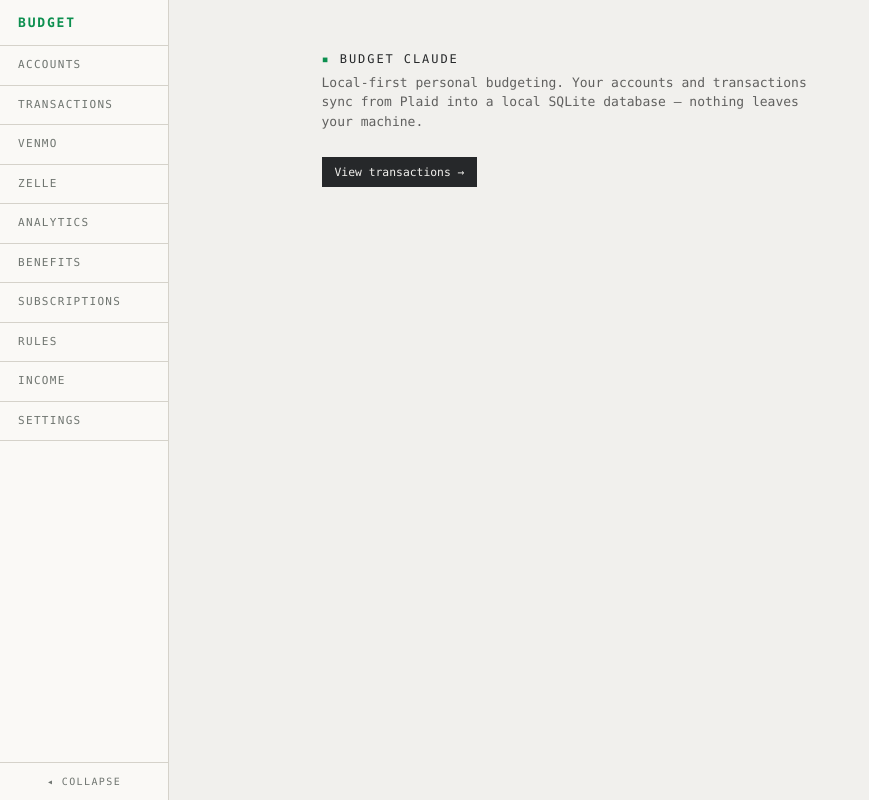
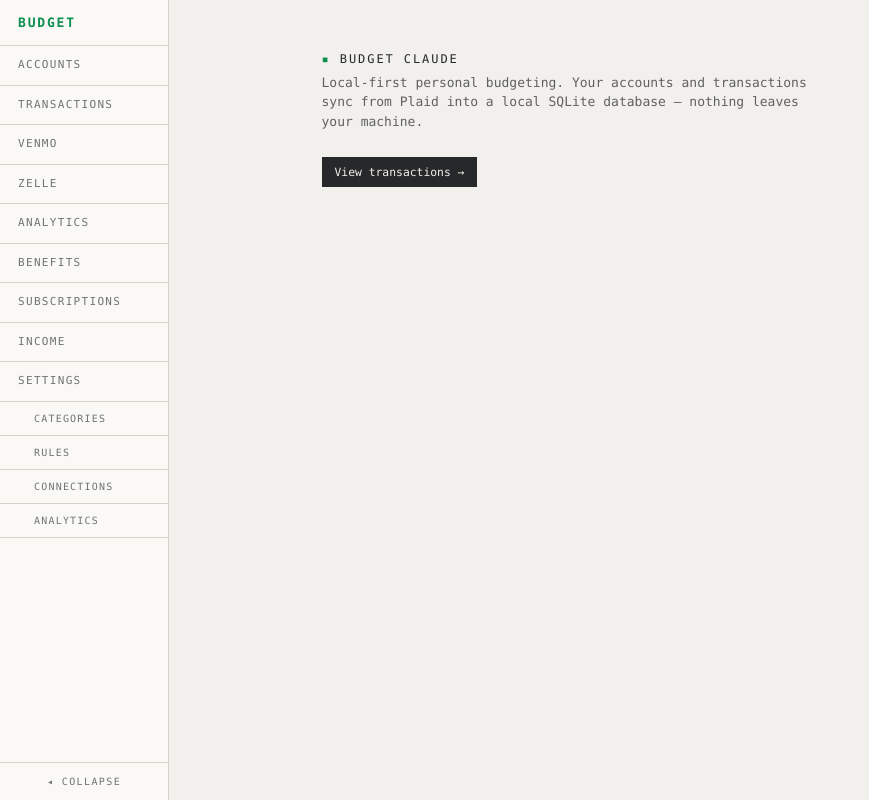
Before and after one commit to tw-yoon/budget, a Next.js app: page / in a window 1280 px wide. Both pictures are taken after a click on the button "Expand sidebar". Shown: the whole page, without its empty margins (0-869 px from the left). Built offline with nearby package versions, Linux system fonts and the light colour scheme.

Commit message:
Nest the Settings pages in the sidebar
Co-Authored-By: Claude Sonnet 5 <noreply@anthropic.com>

```diff
--- a/src/components/SideNav.tsx
+++ b/src/components/SideNav.tsx
@@ -2,10 +2,21 @@
 
 import Link from "next/link";
 import { usePathname } from "next/navigation";
-import { useEffect, useState } from "react";
+import { Fragment, useEffect, useState } from "react";
+
+type NavItem = {
+  href: string;
+  label: string;
+  code: string;
+  children?: { href: string; label: string }[];
+};
 
 // Collapsed mode shows terminal-style three-letter codes instead of icons.
-const NAV = [
+// Settings is the one entry with children: they are configuration you set once,
+// so they nest rather than competing with the daily-use pages above. They get no
+// codes of their own — collapsed, the parent stands for all of them, and
+// clicking it lands on Categories via the redirect at /settings.
+const NAV: NavItem[] = [
   { href: "/accounts", label: "Accounts", code: "ACC" },
   { href: "/transactions", label: "Transactions", code: "TRX" },
   { href: "/venmo", label: "Venmo", code: "VNM" },
@@ -13,9 +24,18 @@ const NAV = [
   { href: "/analytics", label: "Analytics", code: "ANL" },
   { href: "/benefits", label: "Benefits", code: "BEN" },
   { href: "/subscriptions", label: "Subscriptions", code: "SUB" },
-  { href: "/rules", label: "Rules", code: "RUL" },
   { href: "/income", label: "Income", code: "INC" },
-  { href: "/settings", label: "Settings", code: "SET" },
+  {
+    href: "/settings",
+    label: "Settings",
+    code: "SET",
+    children: [
+      { href: "/settings/categories", label: "Categories" },
+      { href: "/settings/rules", label: "Rules" },
+      { href: "/settings/connections", label: "Connections" },
+      { href: "/settings/analytics", label: "Analytics" },
+    ],
+  },
 ];
 
 const STORAGE_KEY = "sidebar-collapsed";
@@ -67,22 +87,47 @@ export default function SideNav() {
         {NAV.map((item) => {
           const active =
             pathname === item.href || pathname.startsWith(item.href + "/");
+          // A parent is never itself the destination — /settings redirects to
+          // its first child — so it takes the quieter accent-text treatment and
+          // leaves the filled highlight to whichever child is open.
+          const filled = active && !item.children;
           return (
+            <Fragment key={item.href}>
               <Link
-              key={item.href}
                 href={item.href}
                 title={collapsed ? item.label : undefined}
-              aria-current={active ? "page" : undefined}
+                aria-current={filled ? "page" : undefined}
                 className={`flex items-center whitespace-nowrap border-b border-line py-[11px] text-[11px] uppercase tracking-[.12em] ${
                   collapsed ? "justify-center px-0" : "px-[18px]"
                 } ${
-                active
+                  filled
                     ? "bg-accent text-accent-contrast"
+                    : active
+                      ? "text-accent"
                       : "text-muted2 hover:text-accent"
                 }`}
               >
                 {collapsed ? item.code : item.label}
               </Link>
+              {!collapsed &&
+                item.children?.map((child) => {
+                  const childActive = pathname === child.href;
+                  return (
+                    <Link
+                      key={child.href}
+                      href={child.href}
+                      aria-current={childActive ? "page" : undefined}
+                      className={`flex items-center whitespace-nowrap border-b border-line py-[9px] pl-[34px] pr-[18px] text-[10px] uppercase tracking-[.12em] ${
+                        childActive
+                          ? "bg-accent text-accent-contrast"
+                          : "text-muted2 hover:text-accent"
+                      }`}
+                    >
+                      {child.label}
+                    </Link>
+                  );
+                })}
+            </Fragment>
           );
         })}
       </nav>
```
Also changed, not shown: 1 other file (tests, documents, lock files or other folders). Lines whose indentation alone changed are shown as unchanged.
